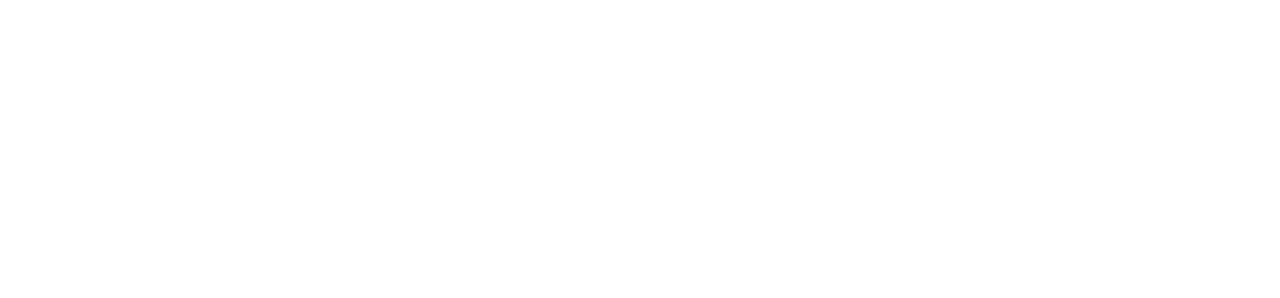
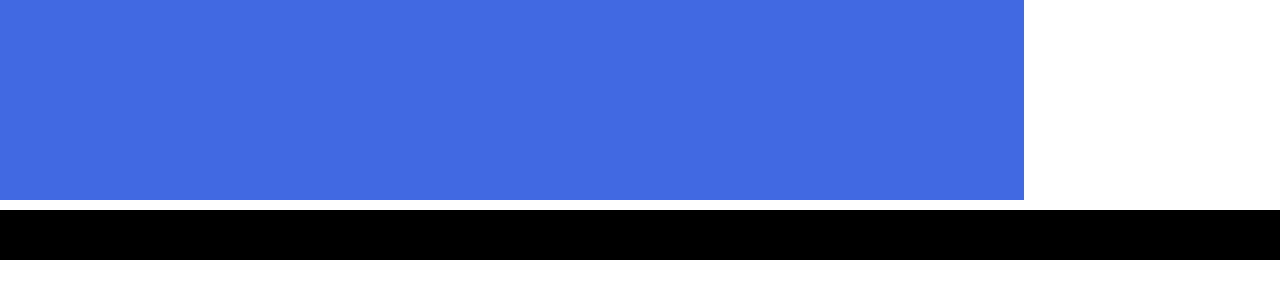
Before and after one commit to krzysztoffila/simple-blog, a plain HTML site: page index.html in a window 1280 px wide. Drawn offline with Linux system fonts and the light colour scheme.

Commit message:
Add float, clearfix::after

```diff
--- a/index.html
+++ b/index.html
@@ -10,7 +10,7 @@
 </head>
 
 <body>
-    <header>
+    <header class="clearfix">
         <div></div>
         <div></div>
         <div></div>
--- a/style.css
+++ b/style.css
@@ -7,3 +7,25 @@
 html{
     font-family: 'Verdana', sans-serif;
 }
+.clearfix::after{
+    content: '';
+    /* without display:block; -> clear: both doesn't work*/
+    display: block;
+    clear: both;
+}
+/* HEADER */
+header div{
+    width: 20%;
+    height: 200px;
+    background-color: royalblue;
+    /* horizontal arrangement of elements */
+    float: left;
+    /* horizontal arrangement of elements with margins
+    (without margins -> father of the elem must have font-size:0;) */
+    /* display: inline-block;  */
+    margin-bottom: 10px;
+}
+nav{
+    height: 50px;
+    background-color: black;
+}
```
